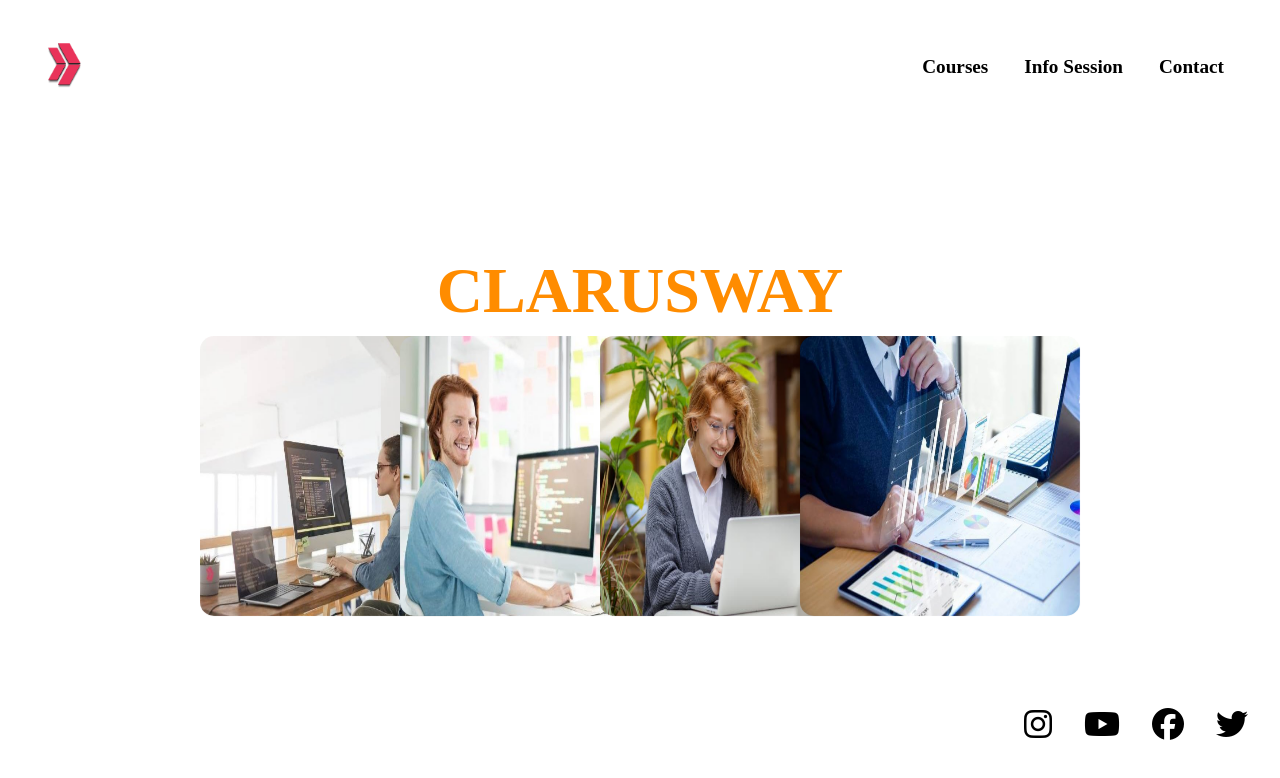
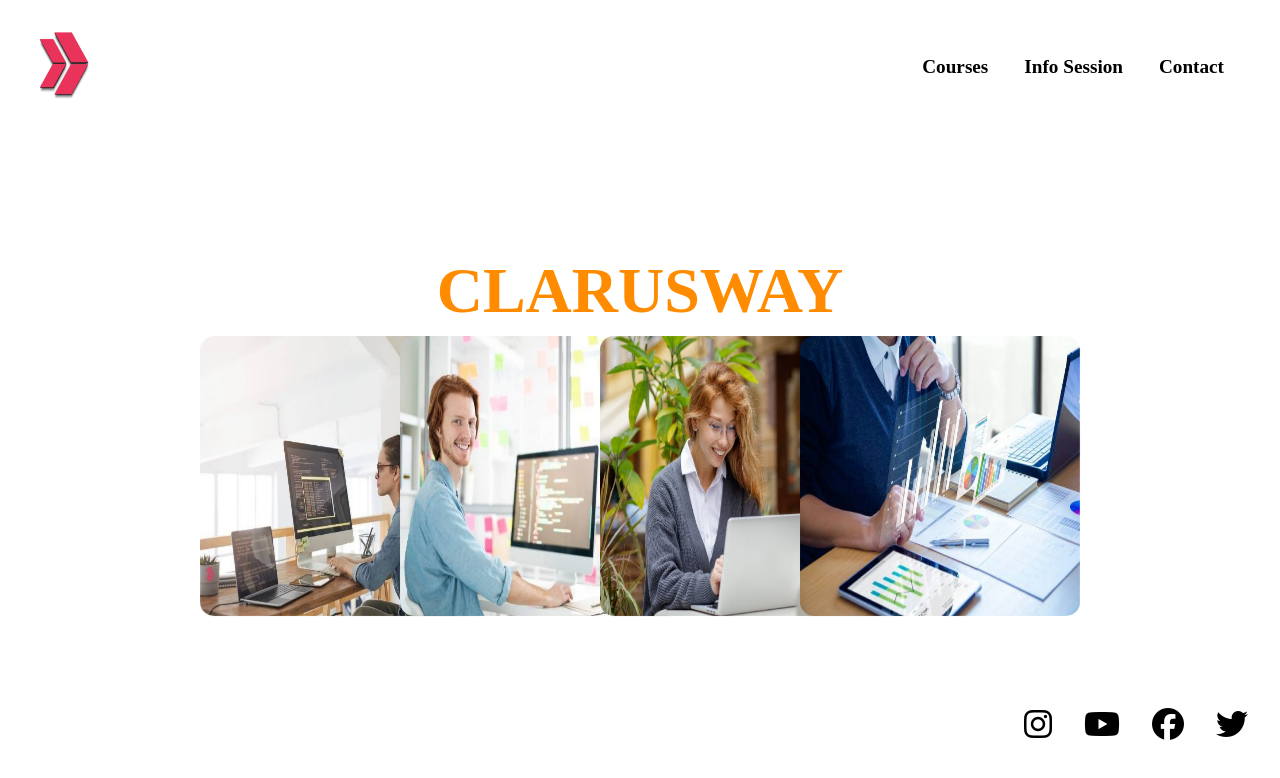
Before and after one commit to ykslkrtld/Clarusway_Paths_Animation, a plain HTML site: page index.html in a window 1280 px wide. In both pictures the pointer is over the picture 65 px from the left and 65 px from the top of the page. Drawn offline with Linux system fonts and the light colour scheme.

Commit message:
editted logo

```diff
--- a/style.css
+++ b/style.css
@@ -18,7 +18,7 @@ header img{
     transition-timing-function: ease-in-out;
 }
 
-.info:hover{
+header img:hover{
     /* rotate: 360deg;
     scale: 1.5; */
     transform: rotate(360deg) scale(1.5);
```
